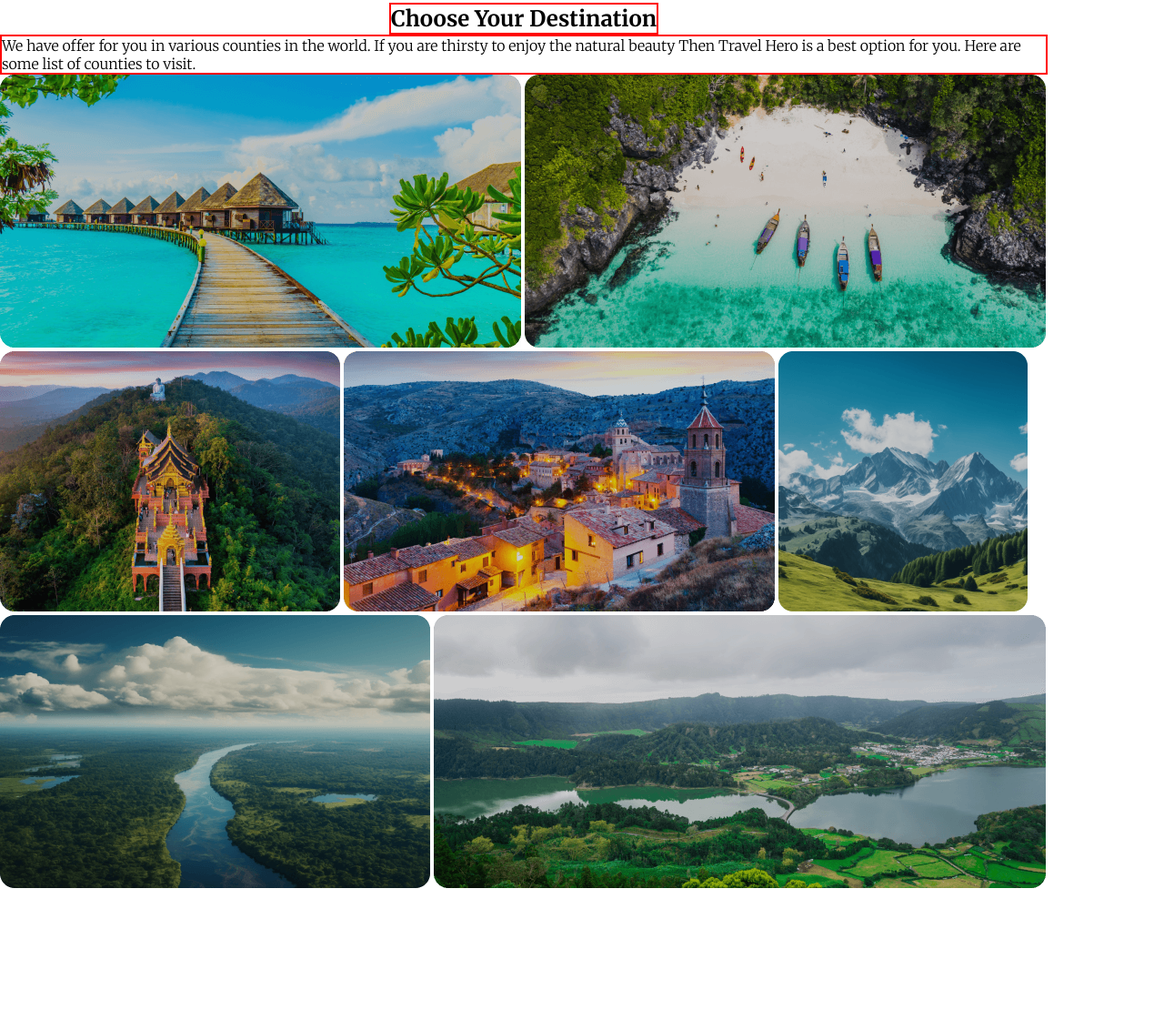
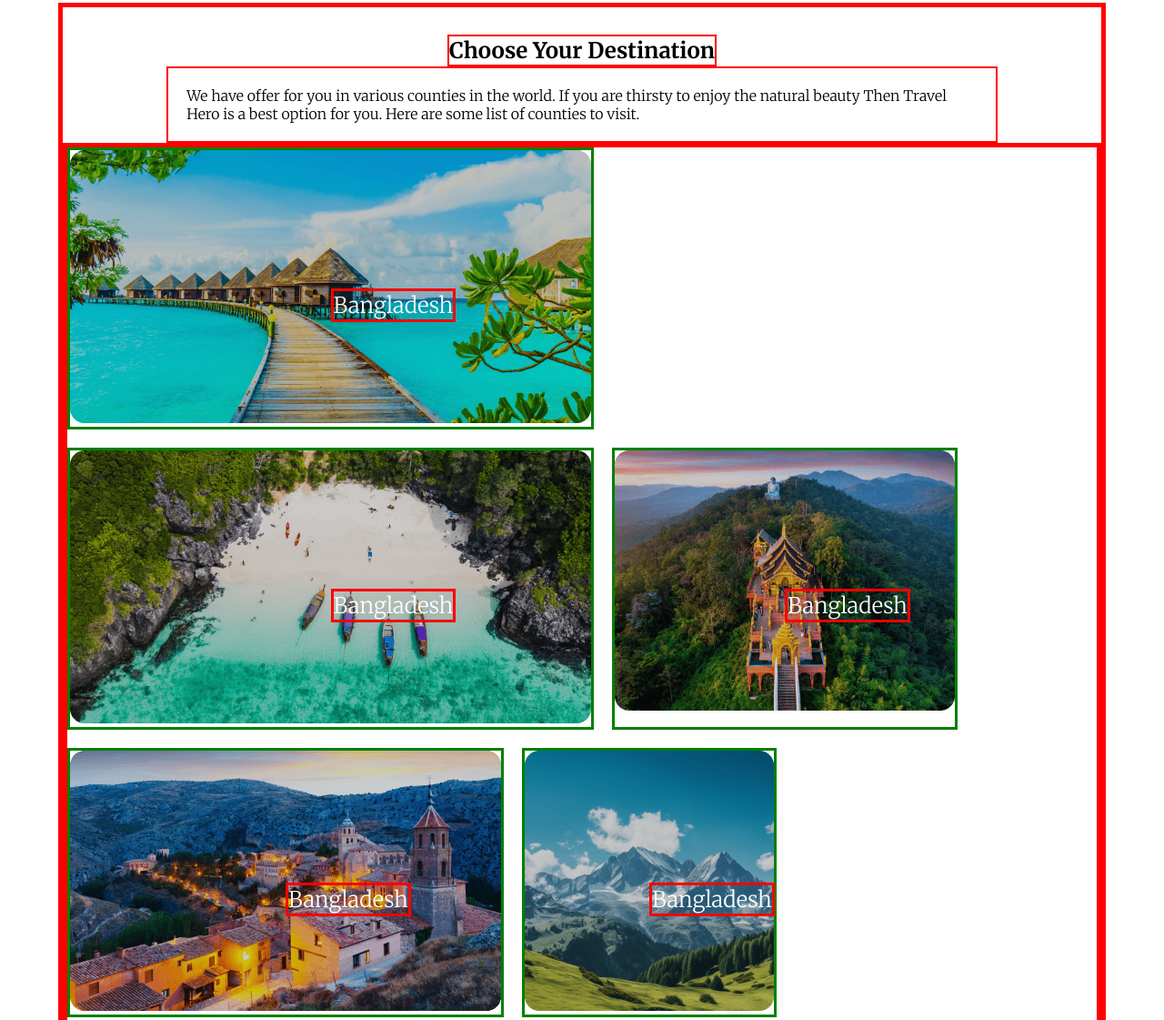
Before and after one commit to masudsw/travel-hero, a plain HTML site: page index.html in a window 1280 px wide. Shown: the part 1157-2278 px from the top of the page at 91% size. Before the commit the page ends 2137 px from the top, so only its background shows below. Drawn offline with Linux system fonts and the light colour scheme.

Commit message:
CHOOSE YOUR DESTINATION section addedd

```diff
--- a/css/responsive.css
+++ b/css/responsive.css
@@ -45,4 +45,10 @@
     width: 80%;
     padding:20px;
   }
+
+  .imagecontainer .image{
+    width: 100%;
+    height: auto;
+    object-fit: cover;
+
 }
--- a/css/styles.css
+++ b/css/styles.css
@@ -143,8 +143,11 @@
 }
 
 .yourdestination{
+    padding-top: 30px;
+    padding-bottom: 30px;
+    margin: 20px auto;
+    border: red solid 5px;
     width:90%;
-    height: 20px auto;
     display: flex;
     flex-direction: column;
     align-items: center;
@@ -153,9 +156,33 @@
     border: red 2px solid;
 }
 .yourdestination p{
+    padding:20px;
+    width:80%;
     color:black;
     border: red 2px solid;
 }
-.yourdestination .picture{
-    display: grid();
+
+
+.imagecontainer{
+    width: 100%;
+    border: 5px solid red;
+    display: flex;
+    flex-wrap: wrap;
+    gap:20px;
 }
+.image img{
+    width: 100%;
+}
+.imagecontainer .image{
+    border: green solid 3px;
+    position: relative;
+    flex-basis: auto;
+}
+.imagecontainer .image .centered{
+    border: red solid 3px;
+    color: white;
+    font-size: 1.5em;
+    position: absolute;
+    top: 50%;
+    left:50%;
+}
--- a/index.html
+++ b/index.html
@@ -75,14 +75,43 @@
                 We have offer for you in various counties in the world. If you are thirsty to enjoy the natural beauty
                 Then Travel Hero is a best option for you. Here are some list of counties to visit.
             </p>
-            <div class="picture">
+            <div class="imagecontainer">
+                <div class="image">
                     <img src="images/Rectangle 5.png" alt="">
+                    <div class="centered">Bangladesh</div>
+                </div>
+
+
+                <div class="image">
                     <img src="images/Rectangle 8.png" alt="">
+                    <div class="centered">Bangladesh</div>
+                </div>
+
+                <div class="image">
                     <img src="images/Rectangle 6.png" alt="">
+                    <div class="centered">Bangladesh</div>
+                </div>
+
+                <div class="image">
                     <img src="images/Rectangle 7.png" alt="">
+                    <div class="centered">Bangladesh</div>
+                </div>
+
+                <div class="image">
                     <img src="images/Rectangle 9.png" alt="">
+                    <div class="centered">Bangladesh</div>
+                </div>
+
+                <div class="image">
                     <img src="images/Rectangle 11.png" alt="">
+                    <div class="centered">Bangladesh</div>
+                </div>
+
+                <div class="image">
                     <img src="images/Rectangle 10.png" alt="">
+                    <div class="centered">Bangladesh</div>
+                </div>
+
             </div>
         </section>
     </main>
```
Lines whose indentation alone changed are shown as unchanged.
